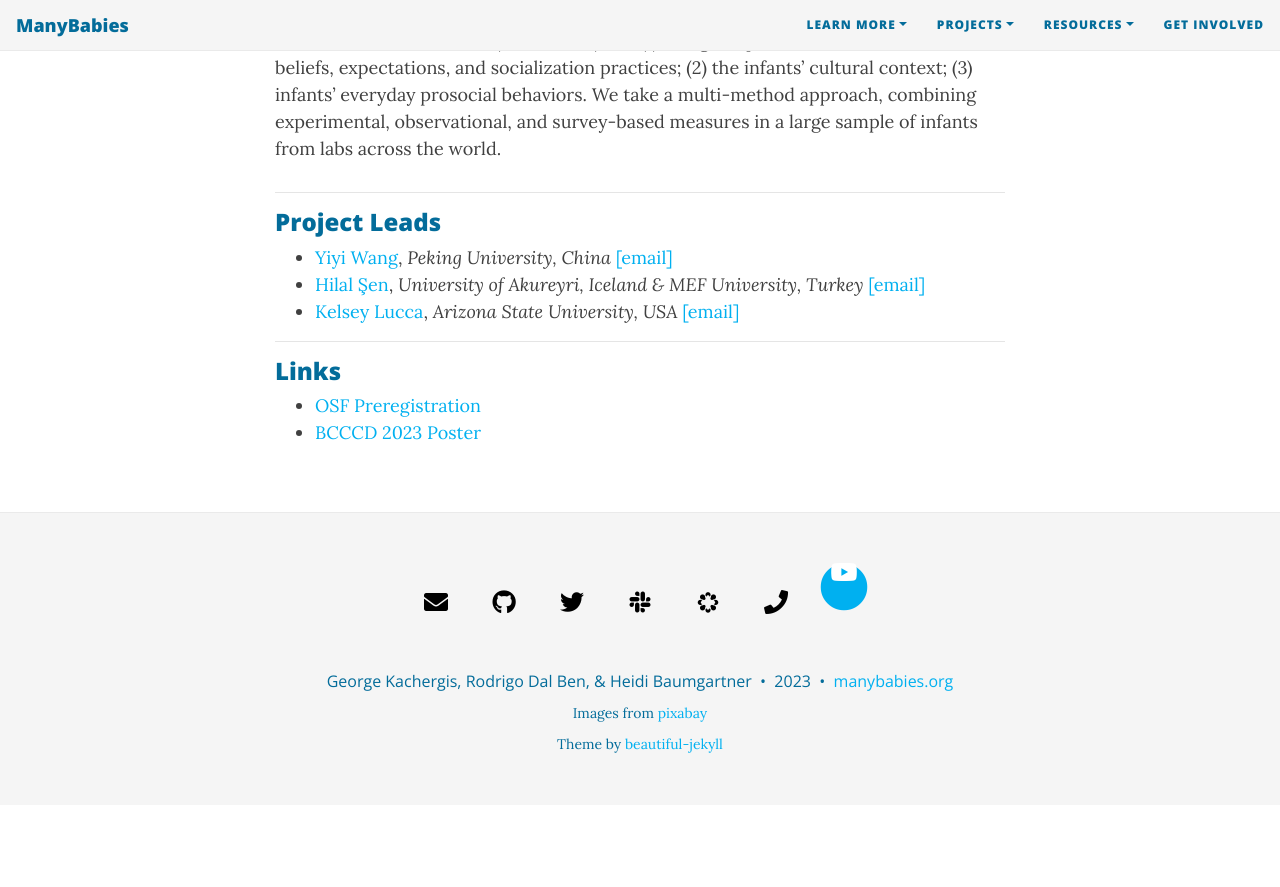
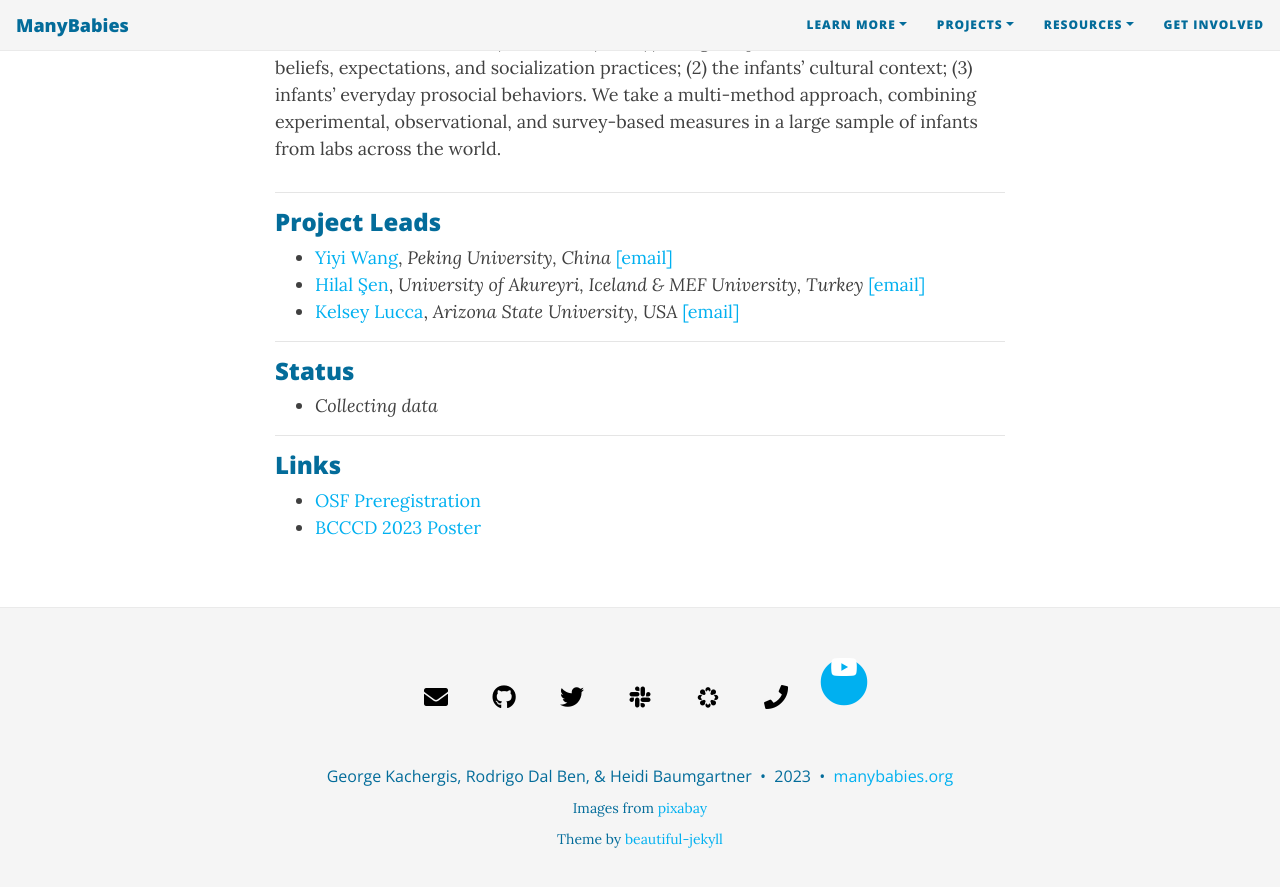
Before and after one commit to manybabies/manybabies.github.io, a Jekyll site: the page built from MB4I.md, in a window 1280 px wide and 900 px high, scrolled down 693 px. Shown: the top 887 px of the window. Built offline with Jekyll 4.4.1, drawn with Linux system fonts in a browser that asks for light colours; nearby versions of some CDN libraries; some web fonts are replaced; before the commit the page ends 1498 px from its top, so only the background shows below that.

Commit message:
Update MB4I.md

```diff
--- a/MB4I.md
+++ b/MB4I.md
@@ -16,6 +16,10 @@ The goal of this spin-off project of [MB4]({{site.baseurl}}/MB4/) is to examine
 
 
 ***
+### Status
+* *Collecting data*
+
+***
 ### Links
 * [OSF Preregistration](https://doi.org/10.17605/OSF.IO/RAQ4X)
 * [BCCCD 2023 Poster](https://osf.io/jp532)
```
